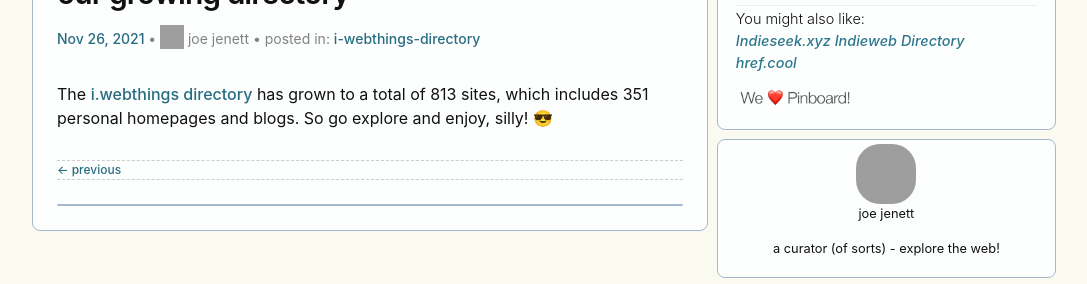
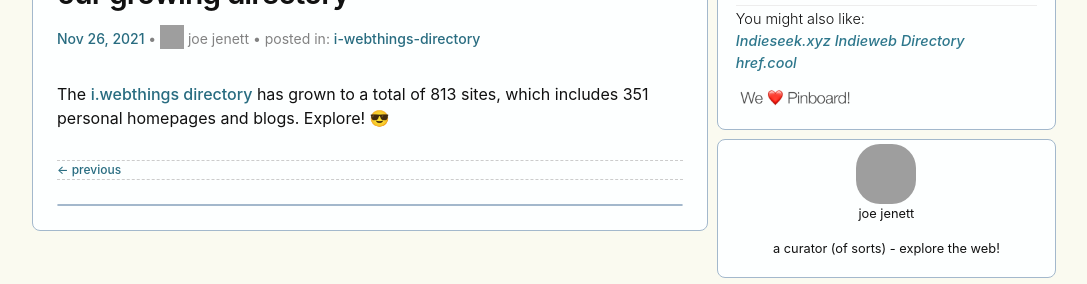
Before and after one commit to joejenett/i.webthings, a Jekyll site: the page built from _posts/2021-11-26-our-growing-directory.md, in a window 1280 px wide, cut to the strip 304-588 px from the top of the page. Shown: the whole strip, without its empty margins (96-1183 px from the left). Built offline with Jekyll 4.4.1, drawn with Linux system fonts in a browser that asks for light colours; comment, search, counter and statistics services are not loaded; grey boxes are pictures that could not be loaded.

Commit message:
Update 2021-11-26-our-growing-directory.md

```diff
--- a/_posts/2021-11-26-our-growing-directory.md
+++ b/_posts/2021-11-26-our-growing-directory.md
@@ -8,4 +8,4 @@ category:
 permalink: /our-growing-directory/
 slug: our-growing-directory
 ---
-The <a title="i.webthings directory" href="https://directory.jenett.org/">i.webthings directory</a> has grown to a total of 813 sites, which includes 351 personal homepages and blogs. So go explore and enjoy, silly! 😎
+The <a title="i.webthings directory" href="https://directory.jenett.org/">i.webthings directory</a> has grown to a total of 813 sites, which includes 351 personal homepages and blogs. Explore! 😎
```
